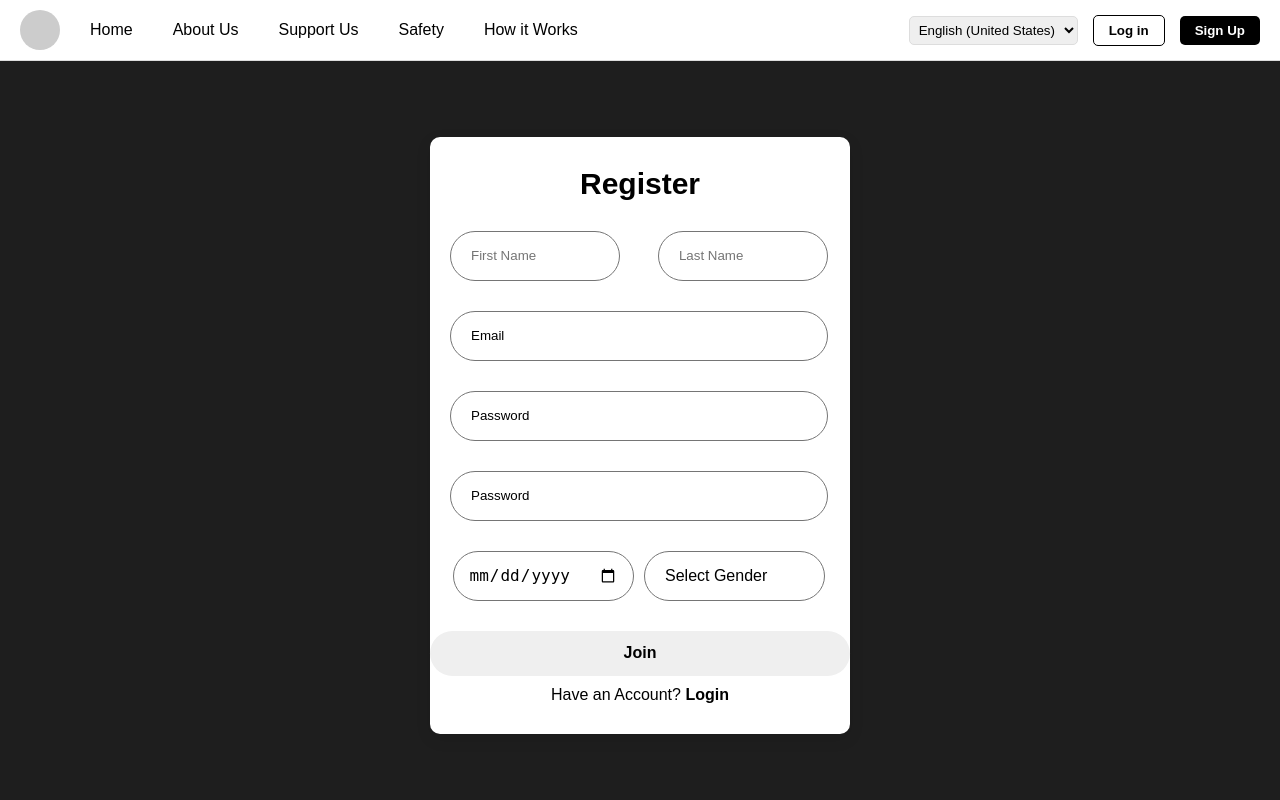
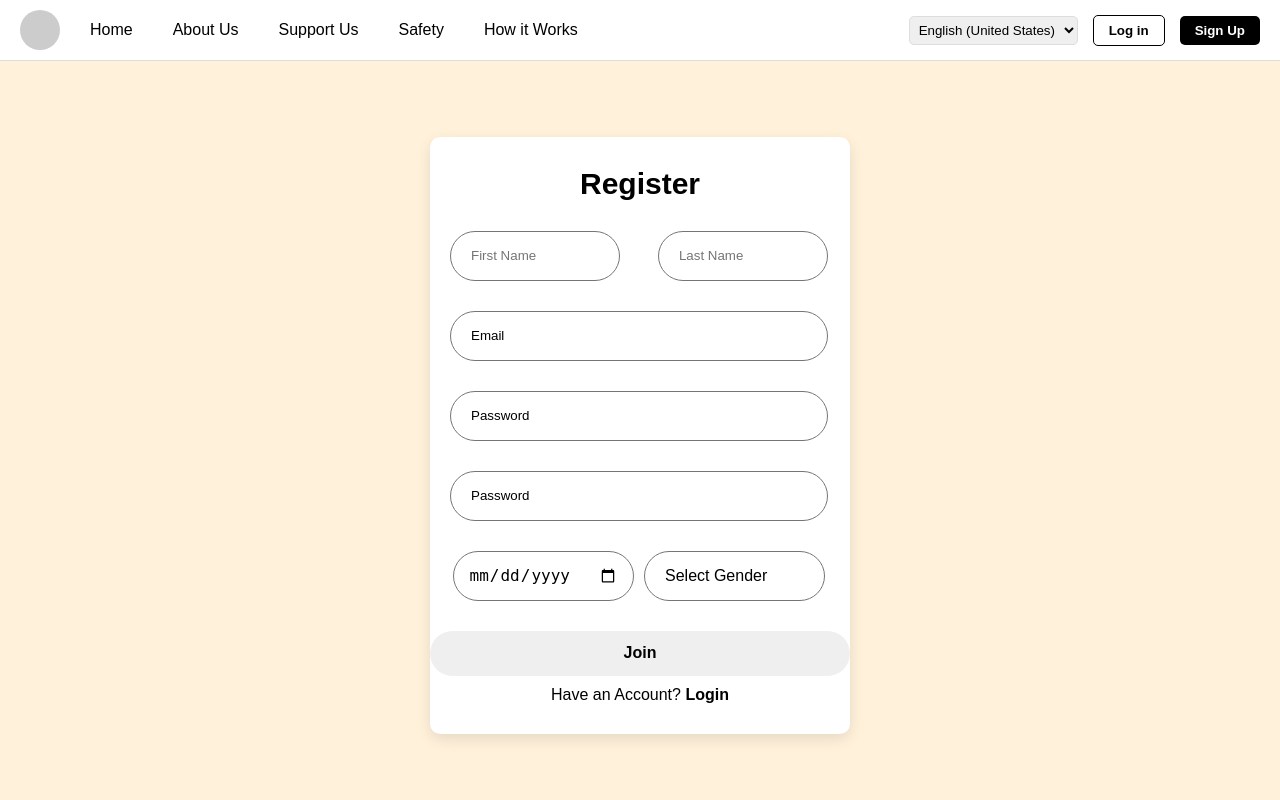
Before and after one commit to alperenakksoy/meetUp, a PHP site: page /registerIndex.html in a window 1280 px wide. Run offline with PHP 8.4, Linux system fonts and the light colour scheme.

Commit message:
color eddited

```diff
--- a/registerScreen/registerStyle.css
+++ b/registerScreen/registerStyle.css
@@ -151,13 +151,14 @@ nav ul li a.active {
 /* Body styles */
 body {
     font-family: Arial, sans-serif;
-    background-color: #1E1E1E;
+    background-color: #FFF1DA;
     display: flex;
     flex-direction: column; /* Keeps header at the top */
     align-items: center;
     min-height: 100vh;
     margin: 0;
     padding-top: 70px; /* Give space for the fixed header */
+
 }
 
 /* Wrapper styles */
```
Also changed, not shown: 1 other file.
